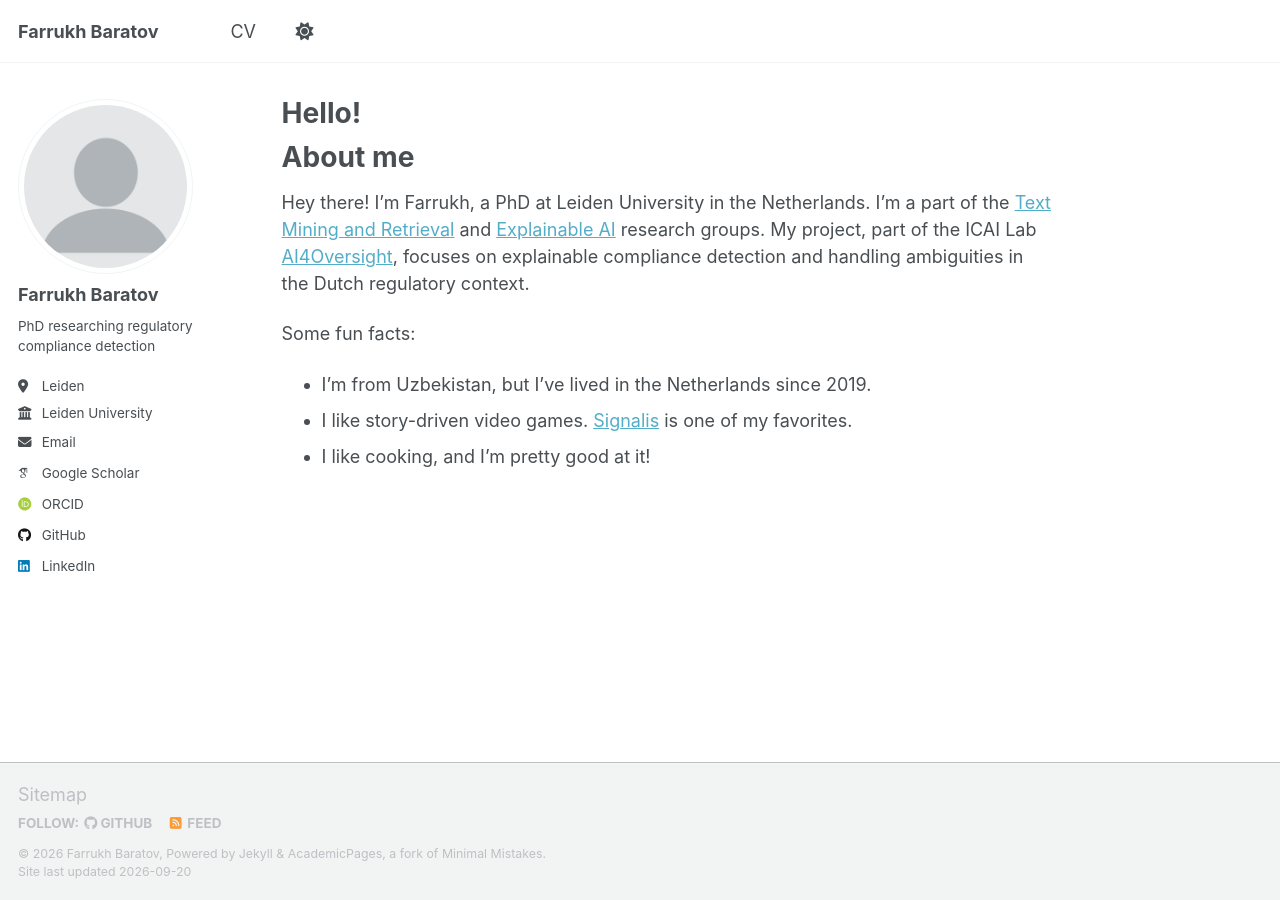
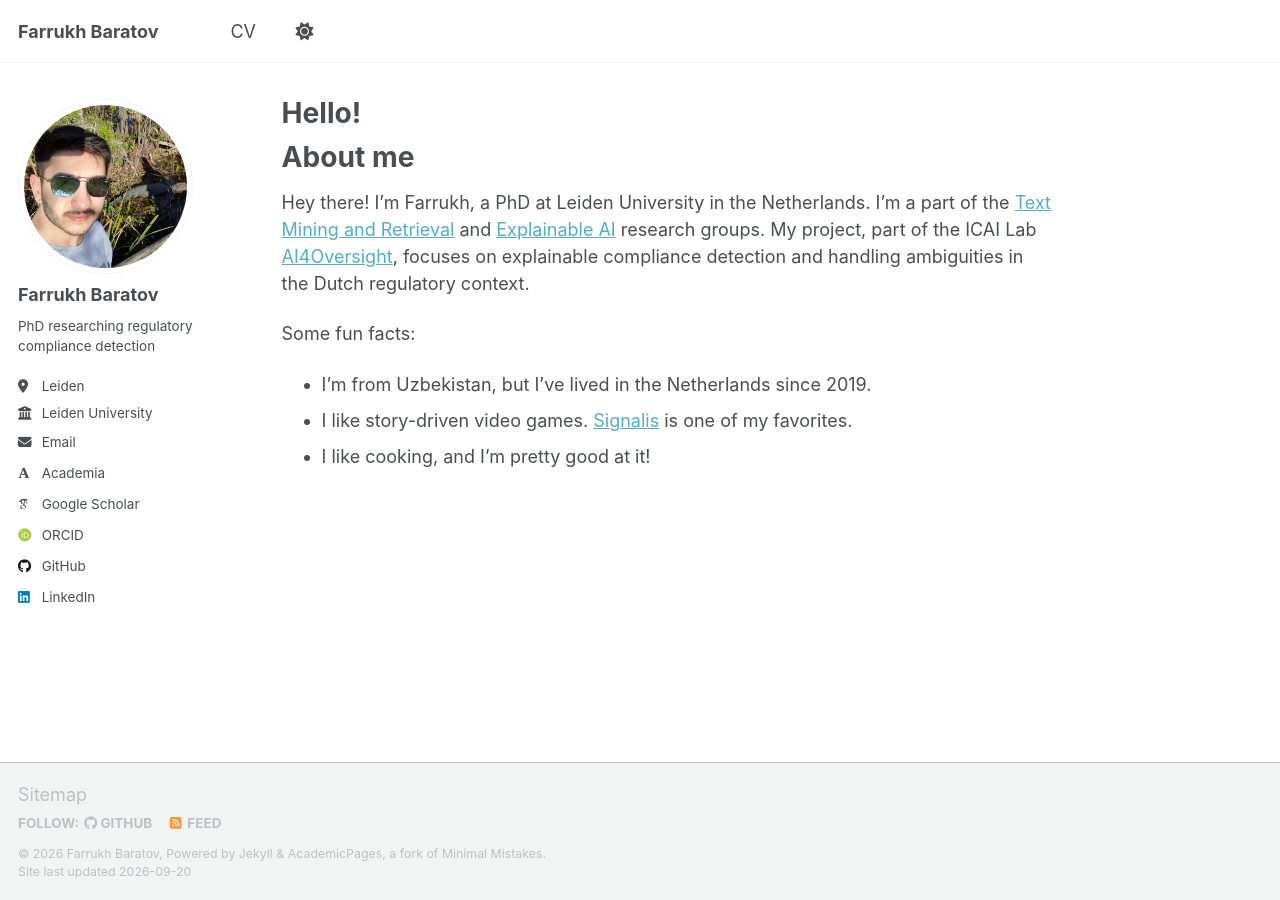
Before and after one commit to fbaratov/fbaratov.github.io, a Jekyll site: the page built from _pages/about.md, in a window 1280 px wide. Built offline with Jekyll 4.4.1, drawn with Linux system fonts in a browser that asks for light colours; some web fonts are replaced; a script that is not in the unit is left out.

Commit message:
updated pfp

```diff
--- a/_config.yml
+++ b/_config.yml
@@ -23,7 +23,7 @@ repository               : "fbaratov/fbaratov.github.io"
 #               Additional customization can be done by editing /_includes/author-profile.html
 author:
   # Biographic information
-  avatar           : "profile.png"
+  avatar           : "profile.jpg"
   name             : "Farrukh Baratov"
   pronouns         : # example: "he/him"
   bio              : "PhD researching regulatory compliance detection"
@@ -33,7 +33,7 @@ author:
   email            : "f.s.baratov@liacs.leidenuniv.nl"
 
   # Academic websites
-  academia         : # URL
+  academia         : https://www.universiteitleiden.nl/en/staffmembers/farrukh-baratov#tab-1
   arxiv            : # URL - Update with the correct link to your profile
   googlescholar    : "https://scholar.google.com/citations?user=EVrMDPUAAAAJ&hl=en"
   inspire-hep      : # URL
```
Also changed, not shown: images/profile.jpg (added), images/profile.png (deleted).
